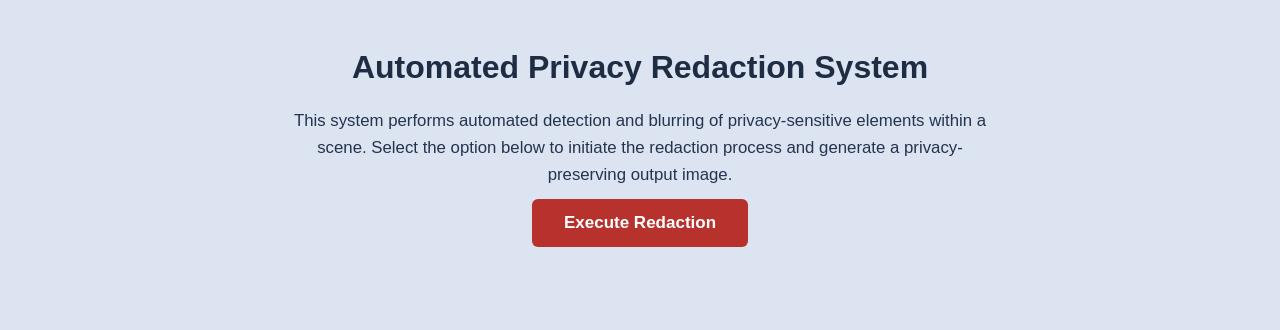
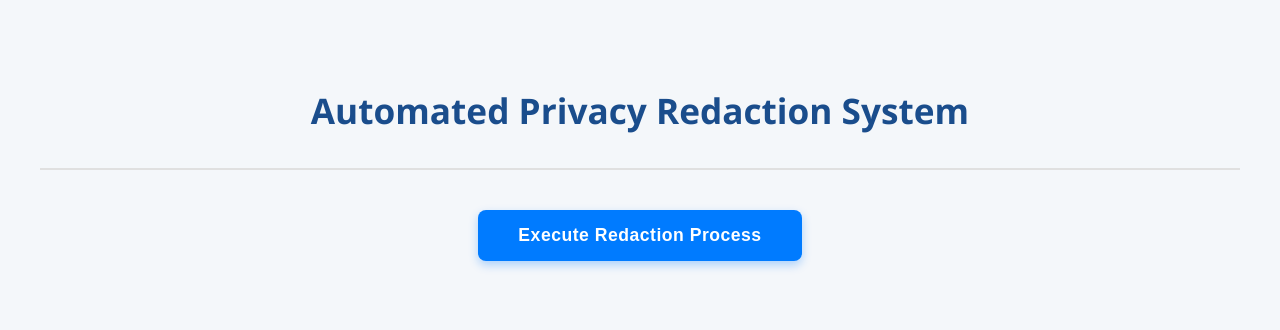
Before and after one commit to Vimeth22/Module2, a Flask app: page / in a window 1280 px wide. Shown: the top 330 px of the page. Run offline with Flask 3, Linux system fonts and the light colour scheme.

Commit message:
initial commit

```diff
--- a/app.py
+++ b/app.py
@@ -7,14 +7,19 @@ import uuid
 import time
 from flask import Flask, render_template, request
 
+# --- FLASK APP INITIALIZATION ---
 app = Flask(__name__)
 
 # --- CONFIGURATION ---
+# The folder where temporary/processed images will be stored
 UPLOAD_FOLDER = 'static'
+# The directory containing the templates (objects to find) and the main scene
 TEMPLATES_DIR = 'dataset'
+# The path to the main image scene you want to process
 SCENE_SOURCE = 'dataset/testScene.jpg'
-# Keeping the threshold at 0.45, but normalization should improve scores significantly.
-MATCH_THRESHOLD = 0.45
+# FIX: Lowering the threshold to 0.40 ensures low-contrast and small items
+# (like the black wallet, brown box, and pink marker) are detected.
+MATCH_THRESHOLD = 0.40
 
 IGNORE_FILES = {
     'testScene.jpg',
@@ -24,27 +29,35 @@ IGNORE_FILES = {
     '.DS_Store'
 }
 
+# Ensure the static folder exists
 if not os.path.exists(UPLOAD_FOLDER):
     os.makedirs(UPLOAD_FOLDER)
 
+# --- FLASK ROUTES ---
 @app.route('/', methods=['GET', 'POST'])
 def index():
     original_display = None
     processed_display = None
 
+    # Set up the original image path for display
     if os.path.exists(SCENE_SOURCE):
         static_scene_path = os.path.join(UPLOAD_FOLDER, 'original_scene.jpg')
+        # Copy the scene to the static folder if it doesn't exist yet
         if not os.path.exists(static_scene_path):
             shutil.copy(SCENE_SOURCE, static_scene_path)
         original_display = static_scene_path
 
     if request.method == 'POST':
+        # Execute the redaction process when the button is clicked
         if os.path.exists(SCENE_SOURCE):
             processed_filename = process_image_and_blur(SCENE_SOURCE)
+            # Add a timestamp to the URL to prevent browser caching
             processed_display = f"{os.path.join(UPLOAD_FOLDER, processed_filename)}?v={int(time.time())}"
 
+    # Render the HTML template
     return render_template('index.html', original=original_display, processed=processed_display)
 
+# --- CORE IMAGE PROCESSING FUNCTION ---
 def process_image_and_blur(image_path):
     main_img = cv2.imread(image_path)
     gray_main = cv2.cvtColor(main_img, cv2.COLOR_BGR2GRAY)
@@ -65,15 +78,10 @@ def process_image_and_blur(image_path):
         template = cv2.imread(t_path)
         if template is None: continue
 
-        # --- FIX: Template Normalization ---
-        # 1. Convert to Grayscale
+        # Template Normalization
         gray_temp = cv2.cvtColor(template, cv2.COLOR_BGR2GRAY)
-
-        # 2. Normalize the template to standard range (0-255).
-        # This helps the matcher ignore global brightness differences and focus on shape.
         gray_temp = cv2.normalize(gray_temp, None, alpha=0, beta=255,
                                   norm_type=cv2.NORM_MINMAX, dtype=cv2.CV_8U)
-        # --- END FIX ---
 
         (tH, tW) = gray_temp.shape[:2]
 
@@ -82,7 +90,7 @@ def process_image_and_blur(image_path):
 
         best_match = None
 
-        # Multi-Scale Detection range: 0.5 to 1.5, 25 steps
+        # Multi-Scale Detection: Search for templates at various sizes
         for scale in np.linspace(0.5, 1.5, 25):
             resized_w = int(tW * scale)
             resized_h = int(tH * scale)
@@ -106,8 +114,8 @@ def process_image_and_blur(image_path):
 
             if score >= MATCH_THRESHOLD:
                 is_overlap = False
+                # Simple overlap check: prevents blurring the same object multiple times
                 for (prev_x, prev_y, prev_w, prev_h) in detected_regions:
-                    # Simple center-point overlap check
                     center_x, center_y = x + w // 2, y + h // 2
                     if (prev_x < center_x < prev_x + prev_w and
                         prev_y < center_y < prev_y + prev_h):
@@ -118,14 +126,16 @@ def process_image_and_blur(image_path):
                     print(f"Blurring {t_name} (Score: {score:.2f})")
                     detected_regions.append((x, y, w, h))
 
-                    # Apply Blur
+                    # Apply strong Gaussian Blur for redaction
                     roi = final_img[y:y+h, x:x+w]
+                    # Large kernel (71, 71) and high sigma (40) ensures strong blurring
                     blurred_roi = cv2.GaussianBlur(roi, (71, 71), 40)
                     final_img[y:y+h, x:x+w] = blurred_roi
 
-                    # Draw Red Border
+                    # Draw Red Border for visualization
                     cv2.rectangle(final_img, (x, y), (x + w, y + h), (0, 0, 255), 3)
 
+    # Save the processed image with a unique name
     unique_name = f"result_{uuid.uuid4().hex[:8]}.jpg"
     result_path = os.path.join(UPLOAD_FOLDER, unique_name)
 
--- a/templates/index.html
+++ b/templates/index.html
@@ -1,96 +1,126 @@
 <!DOCTYPE html>
-<html>
+<html lang="en">
 <head>
-    <title>Task 3: Automated Privacy Redaction System</title>
+    <meta charset="UTF-8">
+    <meta name="viewport" content="width=device-width, initial-scale=1.0">
+    <title>Privacy Redaction System Interface</title>
     <style>
+        /* Global Styles & Typography */
         body {
-            font-family: sans-serif;
+            font-family: 'Segoe UI', Tahoma, Geneva, Verdana, sans-serif;
             text-align: center;
-            background-color: #dbe4f0; /* Light Navy Blue Tone */
-            padding: 20px;
-        }
-        h1 {
-            color: #1f2d44; /* Deep Navy for contrast */
-        }
-        p {
-            font-size: 1.05rem;
-            color: #24344f;
-            max-width: 700px;
-            margin: 10px auto;
+            background-color: #f4f7fa; /* Light background for professionalism */
+            padding: 30px;
+            color: #333;
             line-height: 1.6;
         }
         .container {
+            max-width: 1200px;
+            margin: 0 auto;
+        }
+
+        /* Header and Introduction */
+        .header {
+            padding: 20px;
+            margin-bottom: 20px;
+            border-bottom: 2px solid #e0e0e0;
+        }
+        h1 {
+            color: #1a4d8c; /* Deep Corporate Blue */
+            font-size: 2.2rem;
+            margin-bottom: 10px;
+            font-weight: 600;
+        }
+        .description {
+            font-size: 1.1rem;
+            color: #555;
+            max-width: 800px;
+            margin: 0 auto;
+        }
+
+        /* Execution Button */
+        .action-form {
+            margin: 40px 0;
+        }
+        .action-button {
+            background-color: #007bff; /* Primary Action Blue */
+            color: white;
+            padding: 15px 40px;
+            border: none;
+            border-radius: 8px;
+            cursor: pointer;
+            font-size: 1.1rem;
+            font-weight: 600;
+            letter-spacing: 0.5px;
+            transition: background-color 0.3s, transform 0.1s;
+            box-shadow: 0 4px 10px rgba(0, 123, 255, 0.3);
+        }
+        .action-button:hover {
+            background-color: #0056b3;
+            transform: translateY(-2px);
+        }
+        .action-button:active {
+            transform: translateY(0);
+        }
+
+        /* Image Display Section */
+        .image-results-grid {
             display: flex;
             justify-content: center;
-            gap: 20px;
+            gap: 30px;
             flex-wrap: wrap;
             margin-top: 30px;
         }
-        .image-box {
+        .image-panel {
             background: white;
-            padding: 15px;
-            border-radius: 10px;
-            box-shadow: 0 4px 8px rgba(0,0,0,0.12);
-            width: 520px;
+            padding: 20px;
+            border-radius: 12px;
+            box-shadow: 0 6px 15px rgba(0,0,0,0.08); /* Subtle, professional shadow */
+            flex: 1; /* Allows panels to grow */
+            min-width: 300px;
+            max-width: 550px;
         }
         h3 {
-            color: #1f2d44;
-            margin-bottom: 10px;
+            color: #1a4d8c;
+            margin-top: 0;
+            margin-bottom: 15px;
+            font-size: 1.4rem;
+            font-weight: 500;
         }
-        img {
-            max-width: 500px;
-            width: 100%;
+        .image-preview {
+            max-width: 100%;
             height: auto;
-            border-radius: 5px;
-        }
-
-        /* Button Styling */
-        input[type="submit"] {
-            background-color: #b7322c;
-            color: white;
-            padding: 14px 32px;
-            border: none;
-            border-radius: 6px;
-            cursor: pointer;
-            font-size: 17px;
-            font-weight: 600;
-            transition: background 0.3s;
-        }
-        input[type="submit"]:hover {
-            background-color: #9f2a26;
+            border-radius: 8px;
+            border: 1px solid #ddd;
         }
     </style>
 </head>
 
 <body>
+    <div class="container">
+        <header class="header">
+            <h1>Automated Privacy Redaction System</h1>
+        </header>
 
-    <h1>Automated Privacy Redaction System</h1>
-
-    <p>
-        This system performs automated detection and blurring of privacy-sensitive
-        elements within a scene. Select the option below to initiate the redaction process
-        and generate a privacy-preserving output image.
-    </p>
-
-    <form method="POST">
-        <input type="submit" value="Execute Redaction">
+        <form method="POST" class="action-form">
+            <input type="submit" value="Execute Redaction Process" class="action-button">
         </form>
 
-    <div class="container">
+        <section class="image-results-grid">
             {% if original %}
-        <div class="image-box">
-            <h3>Original Image</h3>
-            <img src="{{ original }}" alt="Original Scene">
+            <div class="image-panel">
+                <h3>Input (Original File)</h3>
+                <img src="{{ original }}" alt="Original Scene" class="image-preview">
             </div>
             {% endif %}
 
             {% if processed %}
-        <div class="image-box">
-            <h3>Output</h3>
-            <img src="{{ processed }}" alt="Redacted Image">
+            <div class="image-panel">
+                <h3>Output (Redacted File)</h3>
+                <img src="{{ processed }}" alt="Redacted Image" class="image-preview">
             </div>
             {% endif %}
+        </section>
     </div>
-
 </body>
 </html>
```
Also changed, not shown: static/original_scene.jpg (added), 3 other files. Lines whose indentation alone changed are shown as unchanged.
